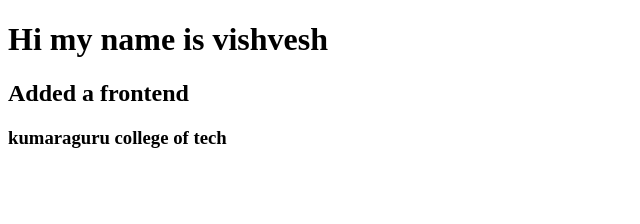
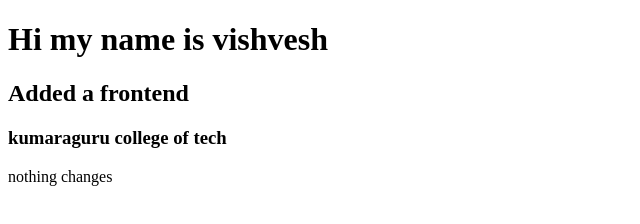
Before and after one commit to vishvesh3/Newproject, a plain HTML site: page index.html in a window 1280 px wide. Shown: the whole page, without its empty margins (0-640 px from the left). Drawn offline with Linux system fonts and the light colour scheme.

Commit message:
Update index.html

```diff
--- a/index.html
+++ b/index.html
@@ -9,5 +9,6 @@
     <h1>Hi my name is vishvesh</h1>
     <h2>Added a frontend</h2>
     <h3>kumaraguru college of tech</h3>
+    nothing changes
 </body>
 </html>
```
